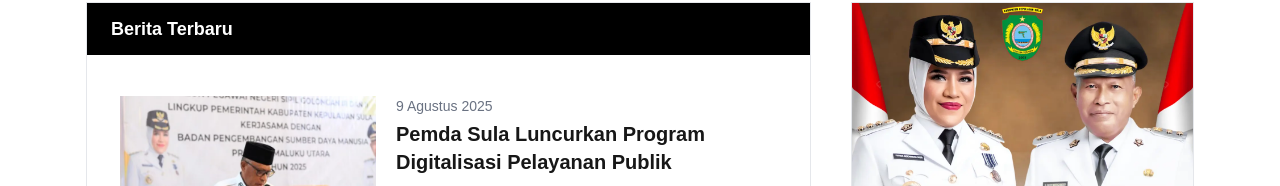
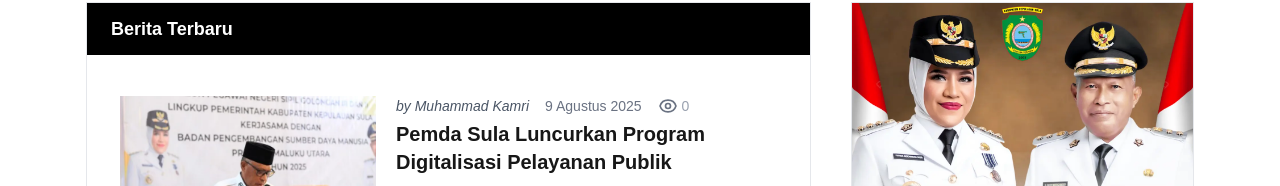
Before and after one commit to kamri1302/pemda-sula, a Next.js app: page /berita in a window 1280 px wide. Shown: the part 586-772 px from the top of the page. Built offline with nearby package versions, Linux system fonts and the light colour scheme.

Commit message:
feat: menambah prefetch diberitalist, detail dan slider

```diff
--- a/src/app/api/berita/[id]/route.js
+++ b/src/app/api/berita/[id]/route.js
@@ -1,13 +1,15 @@
-import { beritaTable, beritaMeta, mediaTable } from "../route";
+import { beritaTable, beritaMeta, mediaTable, usersTable } from "../route";
 
 export async function GET(req, context) {
-  const { id } = await context.params;
+  const params = await context.params; // tambahkan await
+  const { id } = params;
 
   const berita = beritaTable.find((b) => b.ID === parseInt(id));
   if (!berita) {
-    return new Response(JSON.stringify({ error: "Berita tidak ditemukan" }), {
-      status: 404,
-    });
+    return new Response(
+      JSON.stringify({ error: "Berita tidak ditemukan" }),
+      { status: 404 }
+    );
   }
 
   const thumbMeta = beritaMeta.find(
@@ -18,8 +20,11 @@ export async function GET(req, context) {
     thumbMeta &&
     mediaTable.find((m) => m.media_id === parseInt(thumbMeta.meta_value));
 
+  const author = usersTable.find((user) => user.ID === berita.post_author);
+
   return Response.json({
     ...berita,
     image: media ? `/${media.file_path}` : null,
+    author_name: author ? author.display_name : "Unknown Author",
   });
 }
--- a/src/app/api/berita/route.js
+++ b/src/app/api/berita/route.js
@@ -180,26 +180,38 @@ const mediaTable = [
   { media_id: 210, file_path: "images/edukasi-lingkungan.webp", mime_type: "image/webp", post_title: "Edukasi Lingkungan Hidup" },
 ];
 
+// Dummy data tabel users (authors)
+const usersTable = [
+  { ID: 1, display_name: "Muhammad Kamri" },
+  { ID: 2, display_name: "Rina Sula" },
+  { ID: 3, display_name: "Ahmad Yusuf" },
+];
 
 export async function GET() {
-  // Join berita dengan meta dan media
-  const beritaWithImage = beritaTable.map((berita) => {
+  // Join berita dengan meta, media, dan users (author)
+  const beritaWithImageAndAuthor = beritaTable.map((berita) => {
+    // Cari thumbnail id dari meta
     const thumbMeta = beritaMeta.find(
       (meta) =>
         meta.berita_id === berita.ID && meta.meta_key === "_thumbnail_id"
     );
 
+    // Cari media dari thumbnail id
     const media =
       thumbMeta &&
       mediaTable.find((m) => m.media_id === parseInt(thumbMeta.meta_value));
 
+    // Cari nama author dari usersTable
+    const author = usersTable.find((user) => user.ID === berita.post_author);
+
     return {
       ...berita,
-      image: media ? `/${media.file_path}` : null, // URL gambar
+      image: media ? `/${media.file_path}` : null,
+      author_name: author ? author.display_name : "Unknown Author",
     };
   });
 
-  return Response.json(beritaWithImage);
+  return Response.json(beritaWithImageAndAuthor);
 }
 
-export { beritaTable, beritaMeta, mediaTable };
+export { beritaTable, beritaMeta, mediaTable, usersTable };
--- a/src/app/berita/[id]/page.js
+++ b/src/app/berita/[id]/page.js
@@ -4,10 +4,13 @@ import { useParams } from 'next/navigation';
 import { useEffect, useState } from 'react';
 import Link from 'next/link';
 import BeritaSidebar from '@/components/BeritaSidebar';
+import { usePrefetchCache } from '@/context/PrefetchCacheContext';
 
 export default function BeritaDetail() {
   const params = useParams();
   const id = params?.id;
+
+  const { getCache, setCache } = usePrefetchCache();
 
   const [berita, setBerita] = useState(null);
   const [loading, setLoading] = useState(true);
@@ -15,15 +18,27 @@ export default function BeritaDetail() {
 
   useEffect(() => {
     if (!id) return;
+
+    // Cek cache dulu
+    const cached = getCache(id);
+    if (cached) {
+      setBerita(cached);
+      setLoading(false);
+      return;
+    }
+
     setLoading(true);
     fetch(`/api/berita/${id}`)
       .then((res) => (res.ok ? res.json() : null))
       .then((data) => {
+        if (data) {
           setBerita(data);
+          setCache(id, data); // simpan ke cache
+        }
         setLoading(false);
       })
       .catch(() => setLoading(false));
-  }, [id]);
+  }, [id, getCache, setCache]);
 
   useEffect(() => {
     fetch('/api/berita')
@@ -51,12 +66,41 @@ export default function BeritaDetail() {
         <article className="bg-white border border-gray-200 overflow-hidden">
           <div className="px-[15px] md:px-[30px] pt-6">
             <h1 className="text-3xl font-bold uppercase mb-2">{berita.post_title}</h1>
-            <p className="text-sm text-gray-500">
+            <p className="text-sm text-gray-500 flex items-center gap-4">
+              <span className="italic text-gray-600">by {berita.author_name}</span>
+              <span>
                 {new Date(berita.post_date).toLocaleDateString('id-ID', {
                   day: 'numeric',
                   month: 'long',
                   year: 'numeric',
                 })}
+              </span>
+
+              {/* View count dengan icon mata */}
+              <span className="flex items-center text-gray-400">
+                <svg
+                  xmlns="http://www.w3.org/2000/svg"
+                  className="h-5 w-5 mr-1 text-gray-500"
+                  fill="none"
+                  viewBox="0 0 24 24"
+                  stroke="currentColor"
+                  strokeWidth={2}
+                  aria-hidden="true"
+                  focusable="false"
+                >
+                  <path
+                    strokeLinecap="round"
+                    strokeLinejoin="round"
+                    d="M15 12a3 3 0 11-6 0 3 3 0 016 0z"
+                  />
+                  <path
+                    strokeLinecap="round"
+                    strokeLinejoin="round"
+                    d="M2.458 12C3.732 7.943 7.523 5 12 5c4.477 0 8.268 2.943 9.542 7-1.274 4.057-5.065 7-9.542 7-4.477 0-8.268-2.943-9.542-7z"
+                  />
+                </svg>
+                <span>{berita.post_views_count ?? 0}</span>
+              </span>
             </p>
           </div>
 
@@ -88,6 +132,16 @@ export default function BeritaDetail() {
                   href={`/berita/${item.ID}`}
                   className="block border border-gray-100 hover:border-gray-300 p-3 transition rounded"
                   aria-label={item.post_title}
+                  onMouseEnter={() => {
+                    if (!getCache(item.ID)) {
+                      fetch(`/api/berita/${item.ID}`)
+                        .then((res) => (res.ok ? res.json() : null))
+                        .then((data) => {
+                          if (data) setCache(item.ID, data);
+                        })
+                        .catch(() => {});
+                    }
+                  }}
                 >
                   {item.image && (
                     <img
--- a/src/app/berita/page.js
+++ b/src/app/berita/page.js
@@ -4,6 +4,7 @@ import Link from 'next/link';
 import { useEffect, useState, useRef } from 'react';
 import BeritaSidebar from '@/components/BeritaSidebar';
 import BeritaSlider from '@/components/BeritaSlider';
+import { usePrefetchCache } from '@/context/PrefetchCacheContext';
 
 export default function BeritaList() {
   const [beritas, setBeritas] = useState([]);
@@ -15,6 +16,19 @@ export default function BeritaList() {
 
   const observerRef = useRef(null);
   const perPage = 6;
+
+  const { getCache, setCache } = usePrefetchCache();
+
+  // Prefetch berita detail saat hover
+  const prefetchBerita = (id) => {
+    if (getCache(id)) return; // sudah ada di cache
+    fetch(`/api/berita/${id}`)
+      .then((res) => (res.ok ? res.json() : null))
+      .then((data) => {
+        if (data) setCache(id, data);
+      })
+      .catch(() => {});
+  };
 
   useEffect(() => {
     fetch('/api/berita')
@@ -94,7 +108,11 @@ export default function BeritaList() {
                   className="flex flex-col md:flex-row gap-5 bg-white p-4 border border-transparent transition-all duration-200 hover:border hover:border-gray-200 hover:shadow-md"
                 >
                   {/* Gambar kiri */}
-                  <Link href={`/berita/${item.ID}`} className="flex-shrink-0">
+                  <Link
+                    href={`/berita/${item.ID}`}
+                    className="flex-shrink-0"
+                    onMouseEnter={() => prefetchBerita(item.ID)}
+                  >
                     {item.image && (
                       <img
                         src={item.image}
@@ -108,27 +126,63 @@ export default function BeritaList() {
                   {/* Konten kanan */}
                   <div className="flex flex-col justify-between flex-1">
                     <div>
-                      <p className="text-sm text-gray-500 mb-1">
-                        {new Date(item.post_date).toLocaleDateString('id-ID', {
-                          day: 'numeric',
-                          month: 'long',
-                          year: 'numeric',
-                        })}
+                      <p className="text-sm text-gray-500 mb-1 flex items-center gap-4">
+                        {/* Nama author */}
+                        {item.author_name && (
+                          <span className="italic text-gray-600">by {item.author_name}</span>
+                        )}
+
+                        <span>
+                          {new Date(item.post_date).toLocaleDateString('id-ID', {
+                            day: 'numeric',
+                            month: 'long',
+                            year: 'numeric',
+                          })}
+                        </span>
+
+                        {/* View count dengan icon mata */}
+                        <span className="flex items-center text-gray-400">
+                          <svg
+                            xmlns="http://www.w3.org/2000/svg"
+                            className="h-5 w-5 mr-1 text-gray-500"
+                            fill="none"
+                            viewBox="0 0 24 24"
+                            stroke="currentColor"
+                            strokeWidth={2}
+                            aria-hidden="true"
+                            focusable="false"
+                          >
+                            <path
+                              strokeLinecap="round"
+                              strokeLinejoin="round"
+                              d="M15 12a3 3 0 11-6 0 3 3 0 016 0z"
+                            />
+                            <path
+                              strokeLinecap="round"
+                              strokeLinejoin="round"
+                              d="M2.458 12C3.732 7.943 7.523 5 12 5c4.477 0 8.268 2.943 9.542 7-1.274 4.057-5.065 7-9.542 7-4.477 0-8.268-2.943-9.542-7z"
+                            />
+                          </svg>
+                          <span>{item.post_views_count ?? 0}</span>
+                        </span>
                       </p>
-                      <Link href={`/berita/${item.ID}`}>
+
+                      <Link
+                        href={`/berita/${item.ID}`}
+                        onMouseEnter={() => prefetchBerita(item.ID)}
+                      >
                         <h2 className="text-xl font-semibold mb-2 hover:text-gray-700 transition-colors">
                           {item.post_title}
                         </h2>
                       </Link>
-                      <p className="text-gray-700 line-clamp-3">
-                        {item.post_excerpt}
-                      </p>
+                      <p className="text-gray-700 line-clamp-3">{item.post_excerpt}</p>
                     </div>
 
                     {/* Link hijau */}
                     <Link
                       href={`/berita/${item.ID}`}
                       className="mt-2 text-green-700 hover:text-green-900 font-medium"
+                      onMouseEnter={() => prefetchBerita(item.ID)}
                     >
                       Baca selengkapnya &rarr;
                     </Link>
@@ -137,10 +191,7 @@ export default function BeritaList() {
               ))}
 
               {/* Sentinel Infinite Scroll */}
-              <div
-                ref={observerRef}
-                className="h-10 flex items-center justify-center"
-              >
+              <div ref={observerRef} className="h-10 flex items-center justify-center">
                 {loadingMore && (
                   <span className="text-gray-500">Memuat lebih banyak...</span>
                 )}
--- a/src/components/BeritaSlider.js
+++ b/src/components/BeritaSlider.js
@@ -2,9 +2,21 @@
 
 import Link from 'next/link';
 import { useEffect, useState, useRef } from 'react';
+import { usePrefetchCache } from '@/context/PrefetchCacheContext';
 
 export default function BeritaSlider({ items }) {
   if (!items || items.length === 0) return null;
+
+  const { getCache, setCache } = usePrefetchCache();
+  const prefetchBerita = (id) => {
+    if (getCache(id)) return;
+    fetch(`/api/berita/${id}`)
+      .then((res) => (res.ok ? res.json() : null))
+      .then((data) => {
+        if (data) setCache(id, data);
+      })
+      .catch(() => {});
+  };
 
   const length = items.length;
   const [currentIndex, setCurrentIndex] = useState(0);
@@ -13,20 +25,17 @@ export default function BeritaSlider({ items }) {
   const sliderRef = useRef(null);
   const mainRef = useRef(null);
 
-  // Ambil ukuran pembungkus beritalist (main col-span-2)
   useEffect(() => {
     const mainEl = document.querySelector('main.md\\:col-span-2');
     if (mainEl) {
       mainRef.current = mainEl;
       const updateWidth = () => setMainWidth(mainEl.offsetWidth);
       updateWidth();
-
       window.addEventListener('resize', updateWidth);
       return () => window.removeEventListener('resize', updateWidth);
     }
   }, []);
 
-  // Auto slide
   useEffect(() => {
     if (isHover) return;
     const interval = setInterval(() => {
@@ -63,52 +72,33 @@ export default function BeritaSlider({ items }) {
       onMouseEnter={() => setIsHover(true)}
       onMouseLeave={() => setIsHover(false)}
       ref={sliderRef}
-      aria-label="Slider berita"
     >
-      {/* Layout */}
       <div className="flex flex-col md:flex-row md:h-[420px] gap-1">
-
-        {/* Gambar utama */}
         <Link
           href={`/berita/${mainItem.ID}`}
+          onMouseEnter={() => prefetchBerita(mainItem.ID)}
           className="relative overflow-hidden cursor-pointer select-none"
           aria-label={`Berita utama: ${mainItem.post_title}`}
           style={mainWidth ? { width: mainWidth } : {}}
         >
-          <img
-            src={mainItem.image}
-            alt={mainItem.post_title}
-            className="w-full h-64 md:h-full object-cover"
-            loading="lazy"
-            draggable={false}
-          />
+          <img src={mainItem.image} alt={mainItem.post_title} className="w-full h-64 md:h-full object-cover" loading="lazy" draggable={false} />
           <div className="absolute bottom-0 left-0 right-0 h-24 bg-gradient-to-t from-black/60 to-transparent" />
           <div className="absolute bottom-4 left-4 right-4 text-white drop-shadow-md">
-            <time className="block text-sm opacity-80 mb-1">
-              {formatDate(mainItem.post_date)}
-            </time>
-            <h3 className="text-lg md:text-xl font-semibold leading-tight">
-              {mainItem.post_title}
-            </h3>
+            <time className="block text-sm opacity-80 mb-1">{formatDate(mainItem.post_date)}</time>
+            <h3 className="text-lg md:text-xl font-semibold leading-tight">{mainItem.post_title}</h3>
           </div>
         </Link>
 
-        {/* 2 gambar samping */}
         <div className="flex flex-row md:flex-col flex-1 gap-1">
           {sideItems.map((item) => (
             <Link
               key={`slider-side-${item.ID}`}
               href={`/berita/${item.ID}`}
+              onMouseEnter={() => prefetchBerita(item.ID)}
               className="flex-1 relative overflow-hidden cursor-pointer select-none"
               aria-label={`Berita samping: ${item.post_title}`}
             >
-              <img
-                src={item.image}
-                alt={item.post_title}
-                className="w-full h-full object-cover transition-transform duration-700 ease-in-out hover:scale-105"
-                loading="lazy"
-                draggable={false}
-              />
+              <img src={item.image} alt={item.post_title} className="w-full h-full object-cover transition-transform duration-700 ease-in-out hover:scale-105" loading="lazy" draggable={false} />
               <div className="absolute bottom-0 left-0 right-0 h-16 bg-gradient-to-t from-black/50 to-transparent" />
               <div className="absolute bottom-2 left-2 right-2 text-white drop-shadow-sm text-xs md:text-sm leading-tight">
                 <time className="block opacity-80 mb-0.5">{formatDate(item.post_date)}</time>
@@ -119,7 +109,6 @@ export default function BeritaSlider({ items }) {
         </div>
       </div>
 
-      {/* Panah navigasi */}
       <button
         onClick={goPrev}
         aria-label="Sebelumnya"
```
Lines whose indentation alone changed are shown as unchanged.
